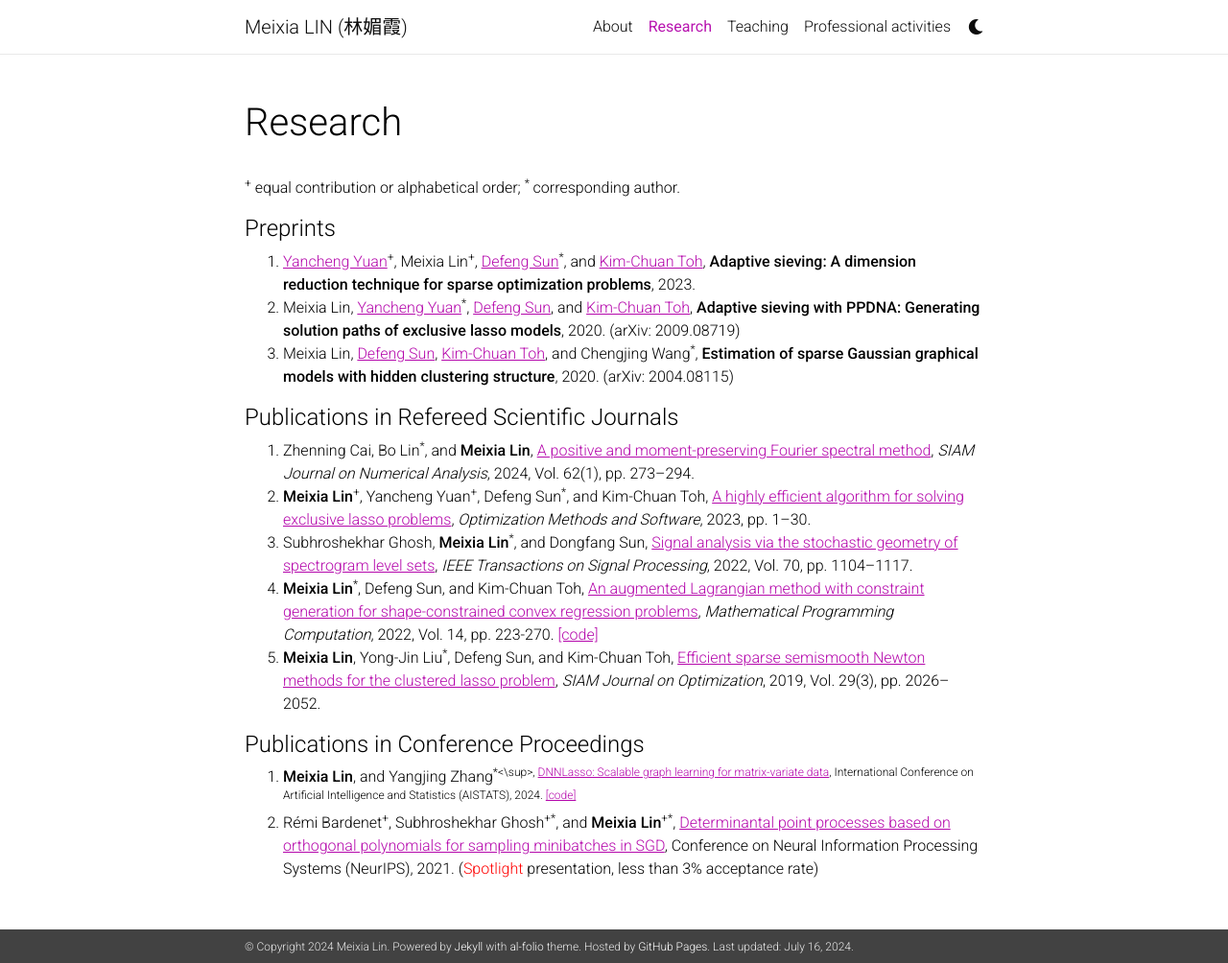
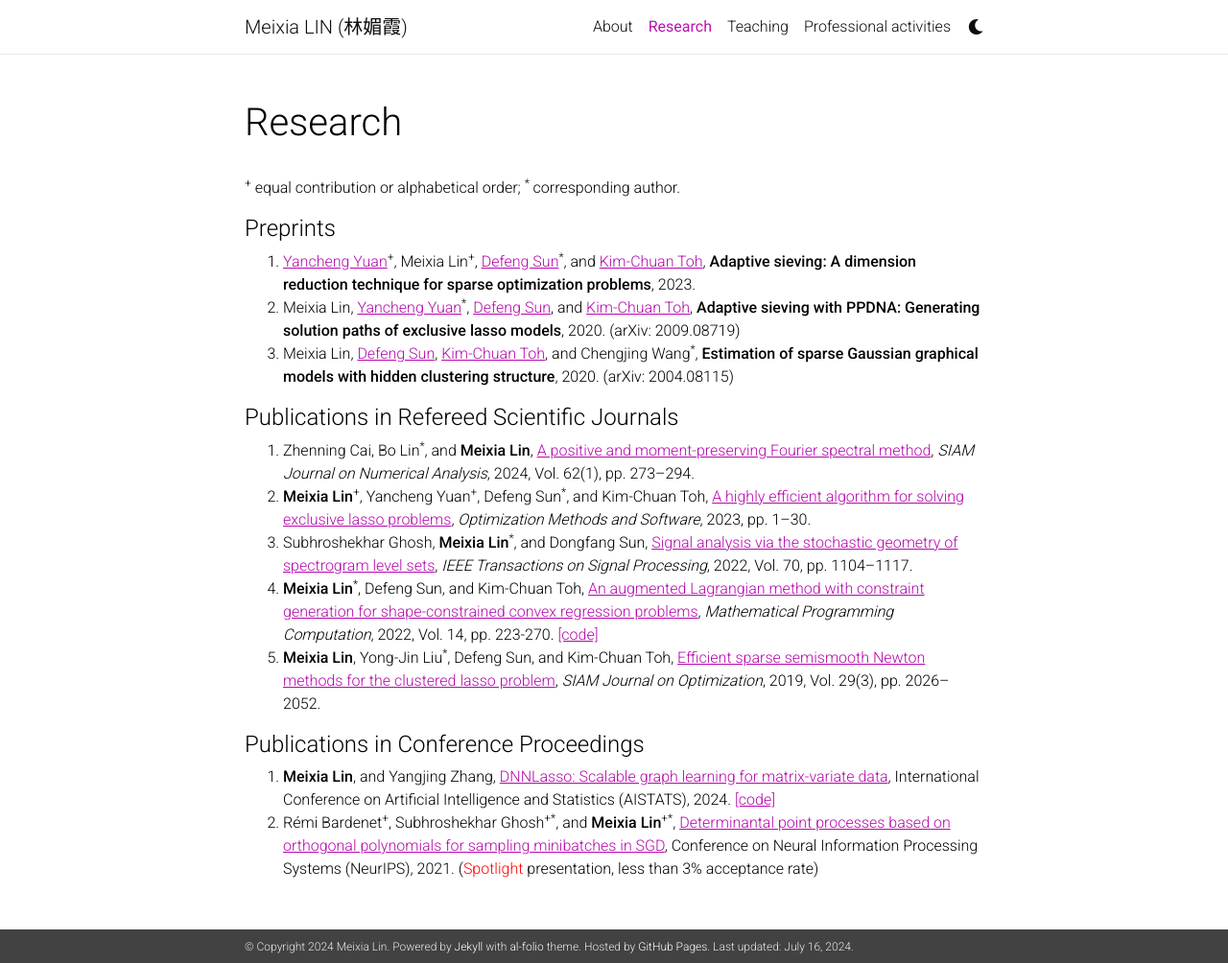
Before and after one commit to linmeixia/linmeixia.github.io, a Jekyll site: the page built from _pages/publications.md, in a window 1280 px wide and 1004 px high. Shown: the whole window at 96% size. Built offline with Jekyll 4.4.1, drawn with Linux system fonts in a browser that asks for light colours; nearby versions of some CDN libraries; comment, search, counter and statistics services are not loaded; a style sheet for code colours, icons or effects is not loaded.

Commit message:
Update publications.md

```diff
--- a/_pages/publications.md
+++ b/_pages/publications.md
@@ -29,5 +29,5 @@
 
 <h4>Publications in Conference Proceedings</h4>
 
-1. <strong>Meixia Lin</strong>, and Yangjing Zhang<sup>*<\sup>, <a href="https://proceedings.mlr.press/v238/lin24b.html" style="text-decoration: underline;"> DNNLasso: Scalable graph learning for matrix-variate data</a>, International Conference on Artificial Intelligence and Statistics (AISTATS), 2024. <a href="https://github.com/YangjingZhang/DNNLasso" style="text-decoration: underline;">[code]</a>
+1. <strong>Meixia Lin</strong>, and Yangjing Zhang, <a href="https://proceedings.mlr.press/v238/lin24b.html" style="text-decoration: underline;"> DNNLasso: Scalable graph learning for matrix-variate data</a>, International Conference on Artificial Intelligence and Statistics (AISTATS), 2024. <a href="https://github.com/YangjingZhang/DNNLasso" style="text-decoration: underline;">[code]</a>
 2. Rémi Bardenet<sup>+</sup>, Subhroshekhar Ghosh<sup>+*</sup>, and <strong>Meixia Lin</strong><sup>+*</sup>, <a href="https://dl.acm.org/doi/10.5555/3540261.3541502" style="text-decoration: underline;"> Determinantal point processes based on orthogonal polynomials for sampling minibatches in SGD</a>, Conference on Neural Information Processing Systems (NeurIPS), 2021. (<span style="color:red">Spotlight</span> presentation, less than 3% acceptance rate)
```
